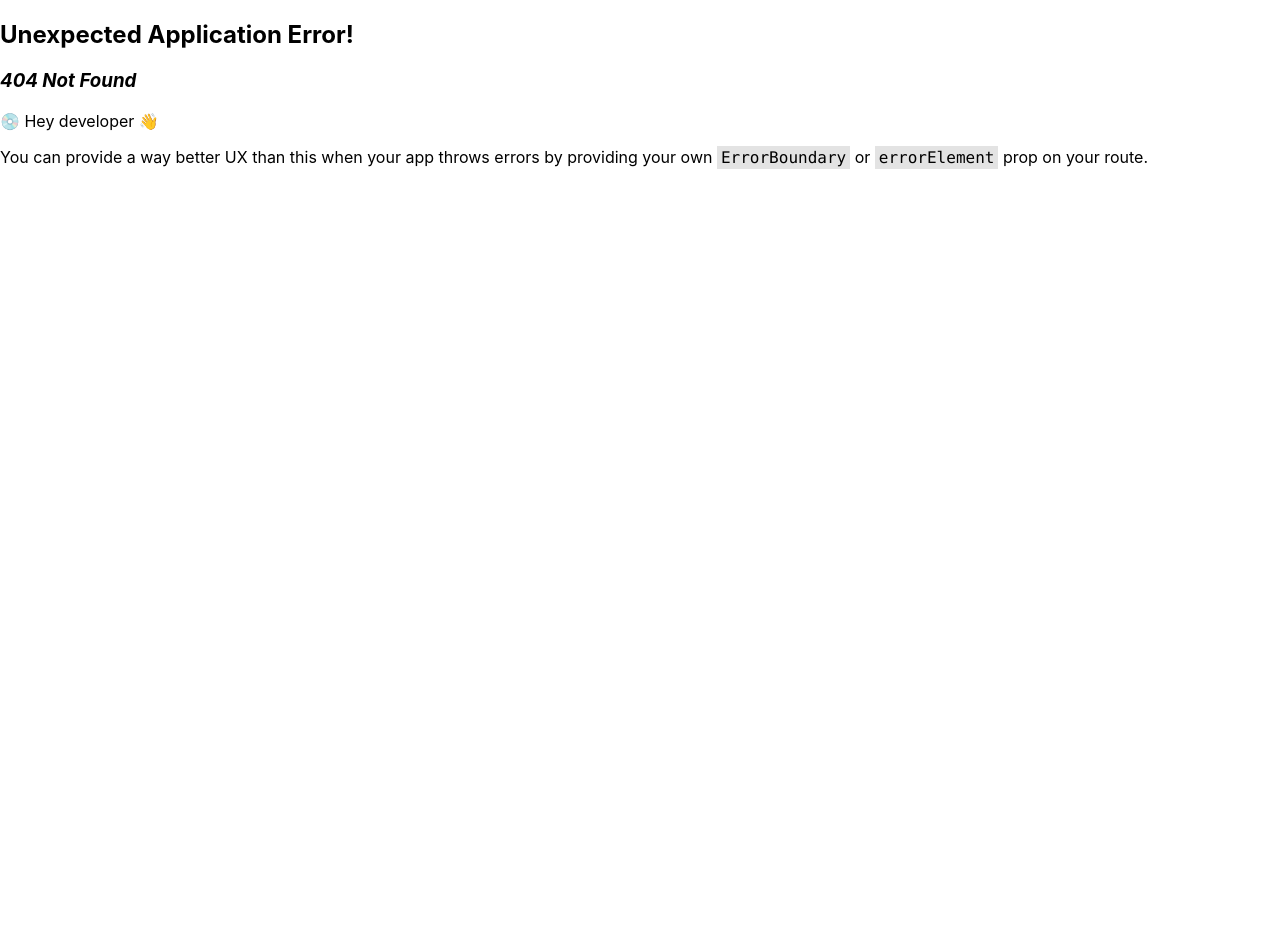
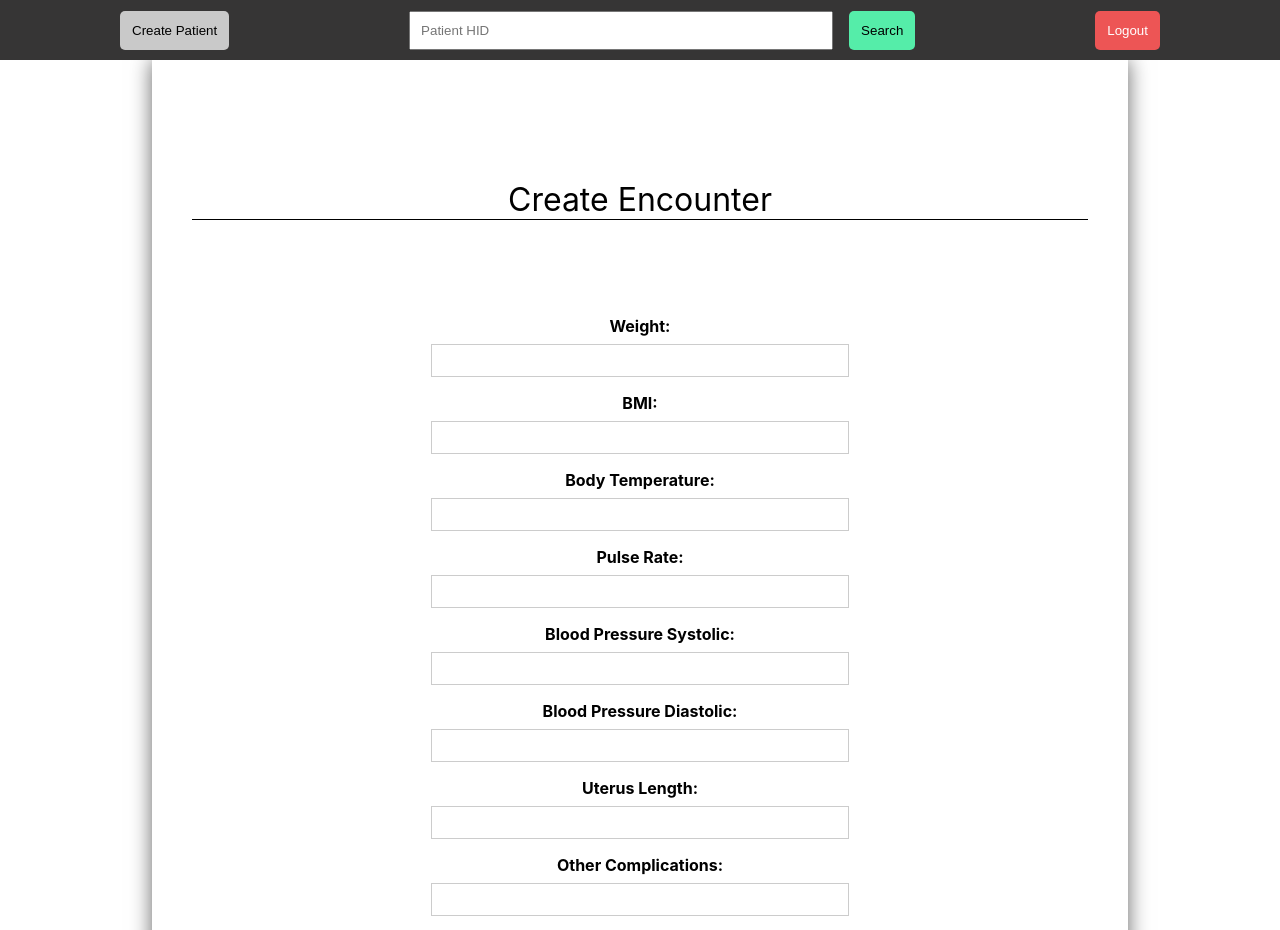
Before and after one commit to emon-swe-sust/shr-client, a React (Create React App) app: page /create-encounter/1 in a window 1280 px wide. Before the commit this address had no page. Shown: the top 930 px of the page. Before the commit the page ends 800 px from the top, so only its background shows below. Built offline with nearby package versions, Linux system fonts and the light colour scheme; sample sign-in values are in the browser's storage.

Commit message:
complete add-encounter

```diff
--- a/src/App.js
+++ b/src/App.js
@@ -2,6 +2,7 @@ import { createBrowserRouter, RouterProvider } from "react-router-dom";
 import Login from "./login/Login";
 import CreatePatient from "./patient/CreatePatient";
 import ViewPatient from "./patient/ViewPatient";
+import CreateEncounter from "./encounter/CreateEncounter";
 
 function App() {
   const router = createBrowserRouter([
@@ -21,6 +22,10 @@ function App() {
       path: "/patient/:hid",
       element: <ViewPatient />,
     },
+    {
+      path: "/create-encounter/:hid",
+      element: <CreateEncounter />,
+    },
   ]);
 
   return <RouterProvider router={router} />;
--- a/src/components/Navbar.jsx
+++ b/src/components/Navbar.jsx
@@ -52,7 +52,7 @@ function Navbar() {
     <Nav>
       <LeftPart>
         <Button version={"primary"} onClick={() => navigate("/")}>
-          Courses
+          Create Patient
         </Button>
       </LeftPart>
       <MiddlePart>
--- a/src/components/Table.jsx
+++ b/src/components/Table.jsx
@@ -31,6 +31,11 @@ const StyledTD = styled.div`
   padding: 5px;
 `;
 
+const TableTitle = styled(StyledTD)`
+  display: flex;
+  width: 100%;
+`;
+
 const StyledTR = styled.div`
   margin-top: 16px;
   width: 100%;
@@ -40,17 +45,27 @@ const StyledTR = styled.div`
   display: flex;
 `;
 
-const TableTitle = styled(StyledTD)`
-  margin: auto;
+const TitleButtons = styled.div`
+  margin-left: auto;
+  margin-right: 24px;
+  display: flex;
+  gap: 24px;
 `;
 
 function Table(props) {
-  const { column, data, area, tableTitle } = props;
+  const { column, data, area, tableTitle, titleButtons } = props;
   return (
     <TableContainer>
       <StyledTable>
         <StyledThead>
-          {tableTitle && <TableTitle>{tableTitle}</TableTitle>}
+          {tableTitle && (
+            <TableTitle>
+              {tableTitle}
+              <TitleButtons>
+                {titleButtons && titleButtons.map((button) => button)}
+              </TitleButtons>
+            </TableTitle>
+          )}
           {!tableTitle &&
             column.map((col, idx) => {
               return (
--- /dev/null
+++ b/src/encounter/CreateEncounter.jsx
@@ -0,0 +1,196 @@
+import axios from "axios";
+import React, { useEffect, useState } from "react";
+import {
+  Form,
+  Navigate,
+  redirect,
+  useNavigate,
+  useParams,
+} from "react-router-dom";
+import styled from "styled-components";
+import Navbar from "../components/Navbar";
+
+const FormContainer = styled(Form)`
+  display: flex;
+  flex-direction: column;
+  align-items: center;
+  width: 70%;
+  padding: 40px;
+  margin: auto;
+  box-shadow: 0 0 20px rgba(0, 0, 0, 0.6);
+`;
+
+const Label = styled.label`
+  margin-top: 1rem;
+  font-weight: bold;
+`;
+
+const Input = styled.input`
+  margin-top: 0.5rem;
+  padding: 0.5rem;
+  border: 1px solid #ccc;
+  width: 400px;
+`;
+
+const Button = styled.button`
+  margin-top: 1rem;
+  padding: 0.5rem 1rem;
+  background-color: #0077cc;
+  color: #fff;
+  border: none;
+  border-radius: 5px;
+  cursor: pointer;
+`;
+
+const Title = styled.div`
+  width: 100%;
+  margin-top: 80px;
+  margin-bottom: 80px;
+  font-size: xx-large;
+  border-bottom: 1px solid;
+  text-align: center;
+`;
+
+const CreateEncounter = () => {
+  const navigate = useNavigate();
+  const params = useParams();
+  const hid = params.hid;
+  const [formData, setFormData] = useState({
+    weight: "",
+    bmi: "",
+    body_temperature: "",
+    pulse_rate: "",
+    blood_pressure_systolic: "",
+    blood_pressure_diastolic: "",
+    uterus_length: "",
+    other_complication: "",
+  });
+
+  useEffect(() => {
+    if (!sessionStorage.getItem("access_token")) {
+      navigate("/signin");
+    }
+  }, []);
+
+  const handleInputChange = (event) => {
+    const { name, value } = event.target;
+    setFormData((prevState) => ({
+      ...prevState,
+      [name]: value,
+    }));
+  };
+
+  const handleSubmit = async (event) => {
+    event.preventDefault();
+    const data = JSON.stringify(formData);
+    const content = {
+      content: data,
+    };
+    console.log("content", content);
+    try {
+      const config = {
+        headers: {
+          "Content-Type": "application/json",
+          "X-Auth-Token": sessionStorage.getItem("access_token"),
+          From: "local-facility-admin@test.com",
+          client_id: "18701",
+        },
+      };
+
+      const response = await axios.post(
+        `http://localhost/v2/patients/${hid}/encounters`,
+        content,
+        config
+      );
+      console.log(response);
+    } catch (error) {}
+  };
+
+  return (
+    <>
+      <Navbar />
+      <FormContainer onSubmit={handleSubmit}>
+        <Title>Create Encounter</Title>
+        <Label htmlFor="weight">Weight:</Label>
+        <Input
+          type="text"
+          id="weight"
+          name="weight"
+          value={formData.weight}
+          onChange={handleInputChange}
+          required
+        />
+        <Label htmlFor="bmi">BMI:</Label>
+        <Input
+          type="text"
+          id="bmi"
+          name="bmi"
+          value={formData.bmi}
+          onChange={handleInputChange}
+          required
+        />
+        <Label htmlFor="body_temperature">Body Temperature:</Label>
+        <Input
+          type="text"
+          id="body_temperature"
+          name="body_temperature"
+          value={formData.body_temperature}
+          onChange={handleInputChange}
+          required
+        />
+        <Label htmlFor="pulse_rate">Pulse Rate:</Label>
+        <Input
+          type="text"
+          id="pulse_rate"
+          name="pulse_rate"
+          value={formData.pulse_rate}
+          onChange={handleInputChange}
+          required
+        />
+        <Label htmlFor="blood_pressure_systolic">
+          Blood Pressure Systolic:
+        </Label>
+        <Input
+          type="text"
+          id="blood_pressure_systolic"
+          name="blood_pressure_systolic"
+          value={formData.blood_pressure_systolic}
+          onChange={handleInputChange}
+          required
+        />
+        <Label htmlFor="blood_pressure_diastolic">
+          Blood Pressure Diastolic:
+        </Label>
+        <Input
+          type="text"
+          id="blood_pressure_diastolic"
+          name="blood_pressure_diastolic"
+          value={formData.blood_pressure_diastolic}
+          onChange={handleInputChange}
+          required
+        />
+        <Label htmlFor="uterus_length">Uterus Length:</Label>
+        <Input
+          type="text"
+          id="uterus_length"
+          name="uterus_length"
+          value={formData.uterus_length}
+          onChange={handleInputChange}
+          required
+        />
+        <Label htmlFor="other_complication">Other Complications:</Label>
+        <Input
+          type="text"
+          id="other_complication"
+          name="other_complication"
+          value={formData.other_complication}
+          onChange={handleInputChange}
+          required
+        />
+        <Button type="submit">Submit</Button>
+      </FormContainer>
+    </>
+  );
+};
+
+export default CreateEncounter;
--- a/src/patient/ViewPatient.jsx
+++ b/src/patient/ViewPatient.jsx
@@ -1,11 +1,13 @@
 import React, { useEffect, useState } from "react";
 import Navbar from "../components/Navbar";
 import Table from "../components/Table";
-import { useParams } from "react-router-dom";
+import { useNavigate, useParams } from "react-router-dom";
 import axios from "axios";
+import Button from "../components/Button";
 
 function ViewPatient() {
   const params = useParams();
+  const navigate = useNavigate();
   const hid = params.hid;
   const [details, setDetails] = useState();
 
@@ -91,6 +93,12 @@ function ViewPatient() {
         tableTitle={`Patient Details - ${
           details?.given_name ? details.given_name : ""
         }`}
+        titleButtons={[
+          <Button onClick={() => navigate(`/create-encounter/${hid}`)}>
+            Make Visit
+          </Button>,
+          <Button version={"secondary"}>See Encounters</Button>,
+        ]}
       />
     </div>
   );
```
